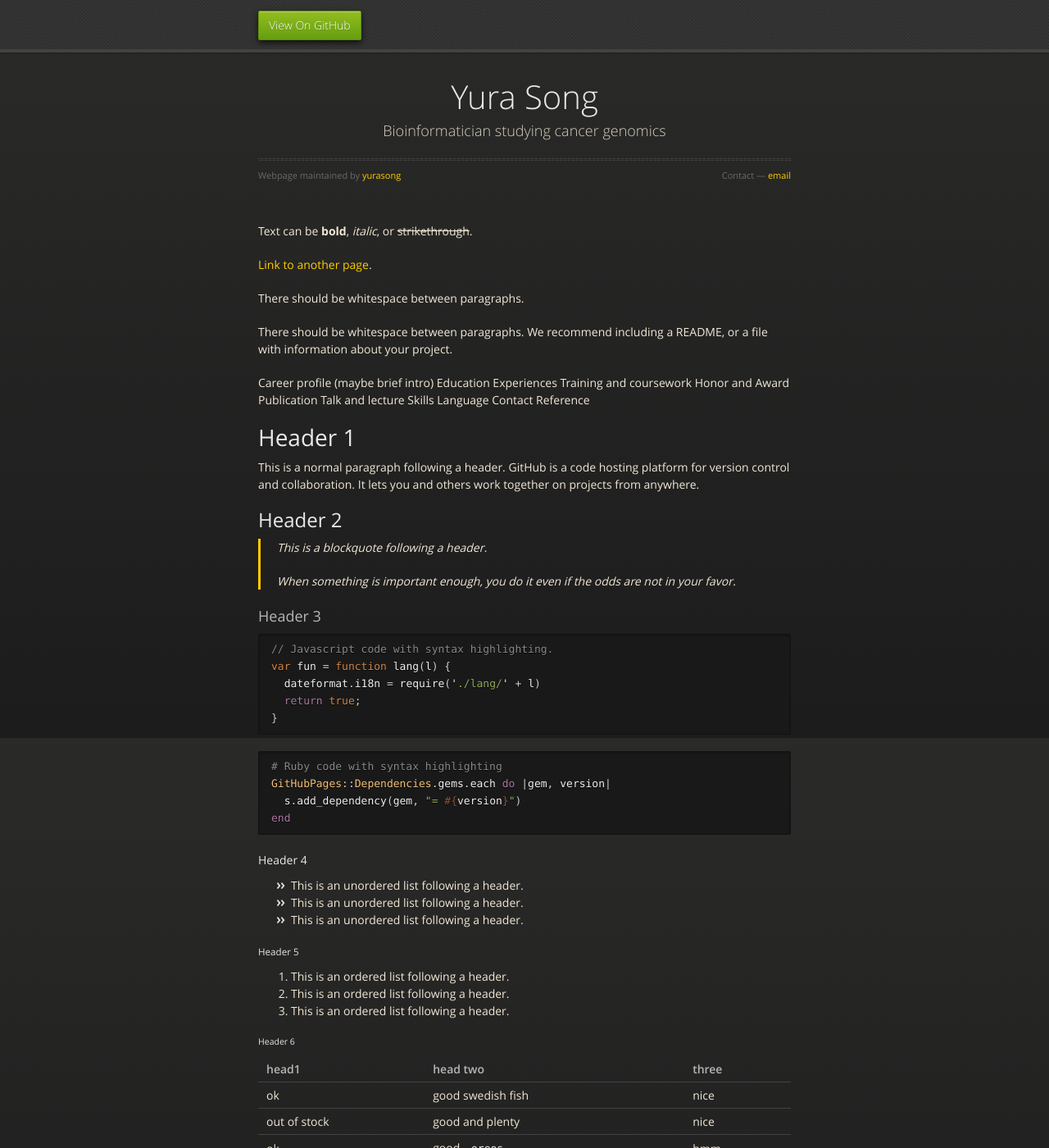
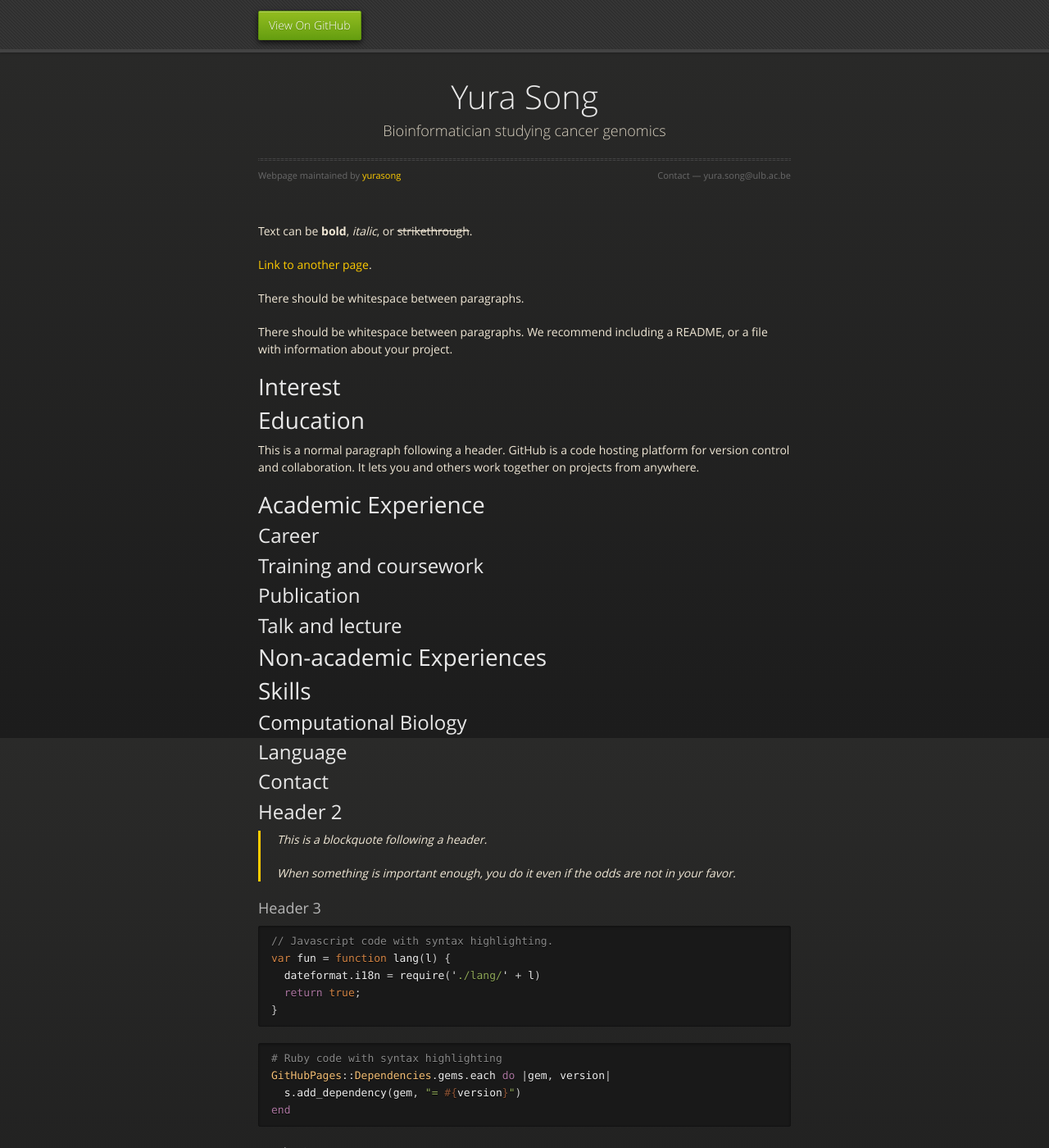
Before and after one commit to yurasong/yurasong.github.io, a Jekyll site: the page built from index.md, in a window 1280 px wide and 1400 px high. Shown: the whole window at 82% size. Built offline with Jekyll 4.4.1, drawn with Linux system fonts in a browser that asks for light colours.

Commit message:
change + email check

```diff
--- a/_layouts/default.html
+++ b/_layouts/default.html
@@ -37,7 +37,7 @@
           <p>{{ site.description | default: site.github.project_tagline }}</p>
           <hr>
          <span class="credits left">Webpage maintained by <a href="{{ site.github.owner_url }}">{{ site.github.owner_name }}</a></span>
-          <span class="credits right">Contact &mdash; <a href="yura.song@ulb.ac.be">email</a></span>
+          <span class="credits right">Contact &mdash; yura.song@ulb.ac.be</a></span>
         </div>
 
         {{ content }}
--- a/index.md
+++ b/index.md
@@ -10,21 +10,32 @@ There should be whitespace between paragraphs.
 
 There should be whitespace between paragraphs. We recommend including a README, or a file with information about your project.
 
-Career profile (maybe brief intro)
-Education
-Experiences
-Training and coursework
-Honor and Award
-Publication
-Talk and lecture
-Skills
-Language
-Contact
-Reference
+# Interest
 
-# Header 1
+# Education
+
 
 This is a normal paragraph following a header. GitHub is a code hosting platform for version control and collaboration. It lets you and others work together on projects from anywhere.
+
+# Academic Experience
+
+## Career
+
+## Training and coursework
+
+## Publication
+
+## Talk and lecture
+
+# Non-academic Experiences
+
+# Skills
+
+## Computational Biology
+
+## Language
+
+## Contact
 
 ## Header 2
 
```
